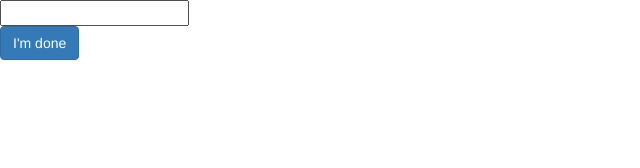
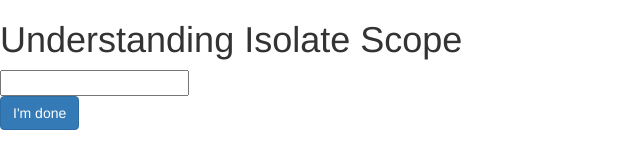
Before and after one commit to kroysemaj/Egghead, a plain HTML site: page video16/index.html in a window 1280 px wide. Shown: the whole page, without its empty margins (0-640 px from the left). Drawn offline with nearby package versions, Linux system fonts and the light colour scheme.

Commit message:
added label for video 16

```diff
--- a/video16/index.html
+++ b/video16/index.html
@@ -6,6 +6,8 @@
 </head>
 
 <body>
+
+<h1>Understanding Isolate Scope</h1>
 
 <div ng-app="ChoreApp">
 	<div ng-controller="ChoreCtrl">
```
